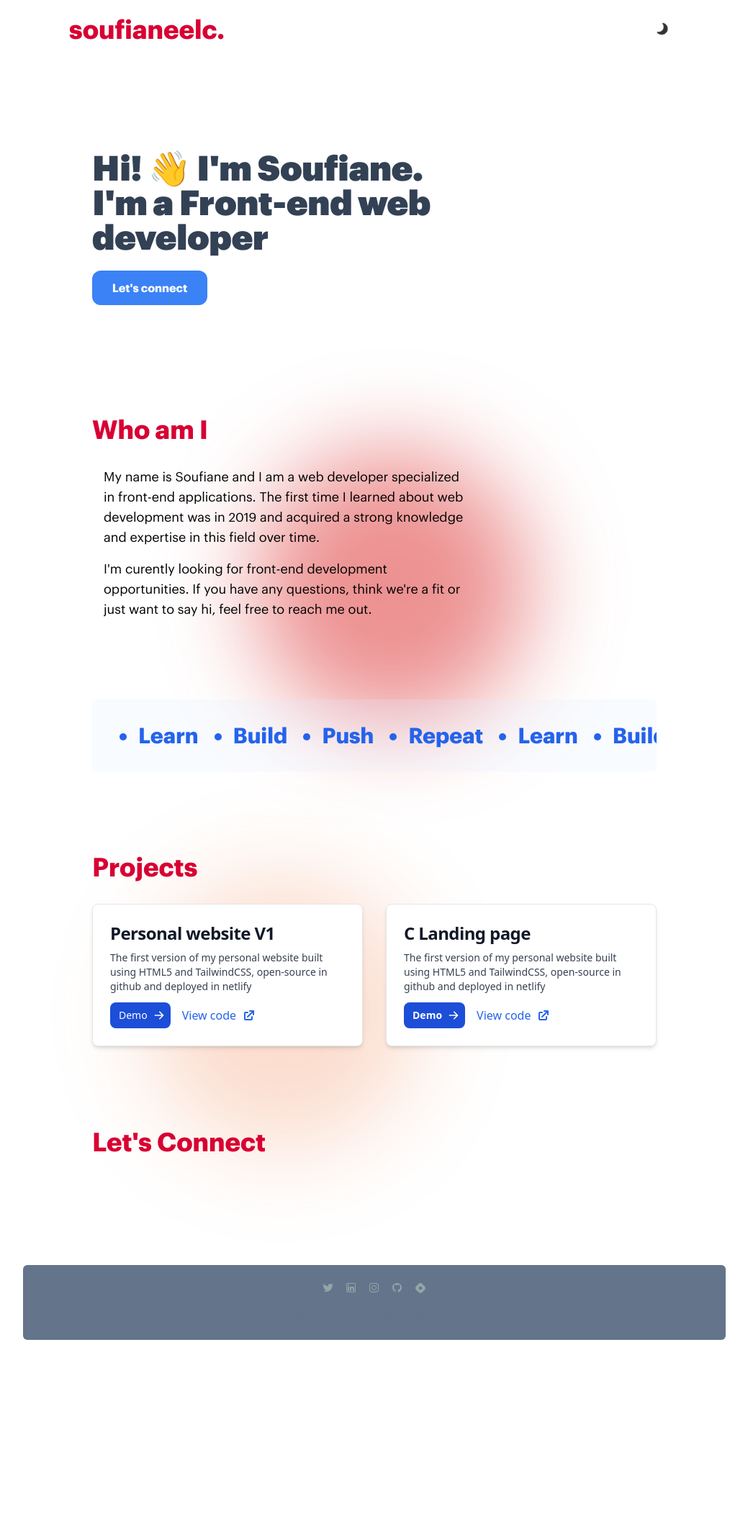
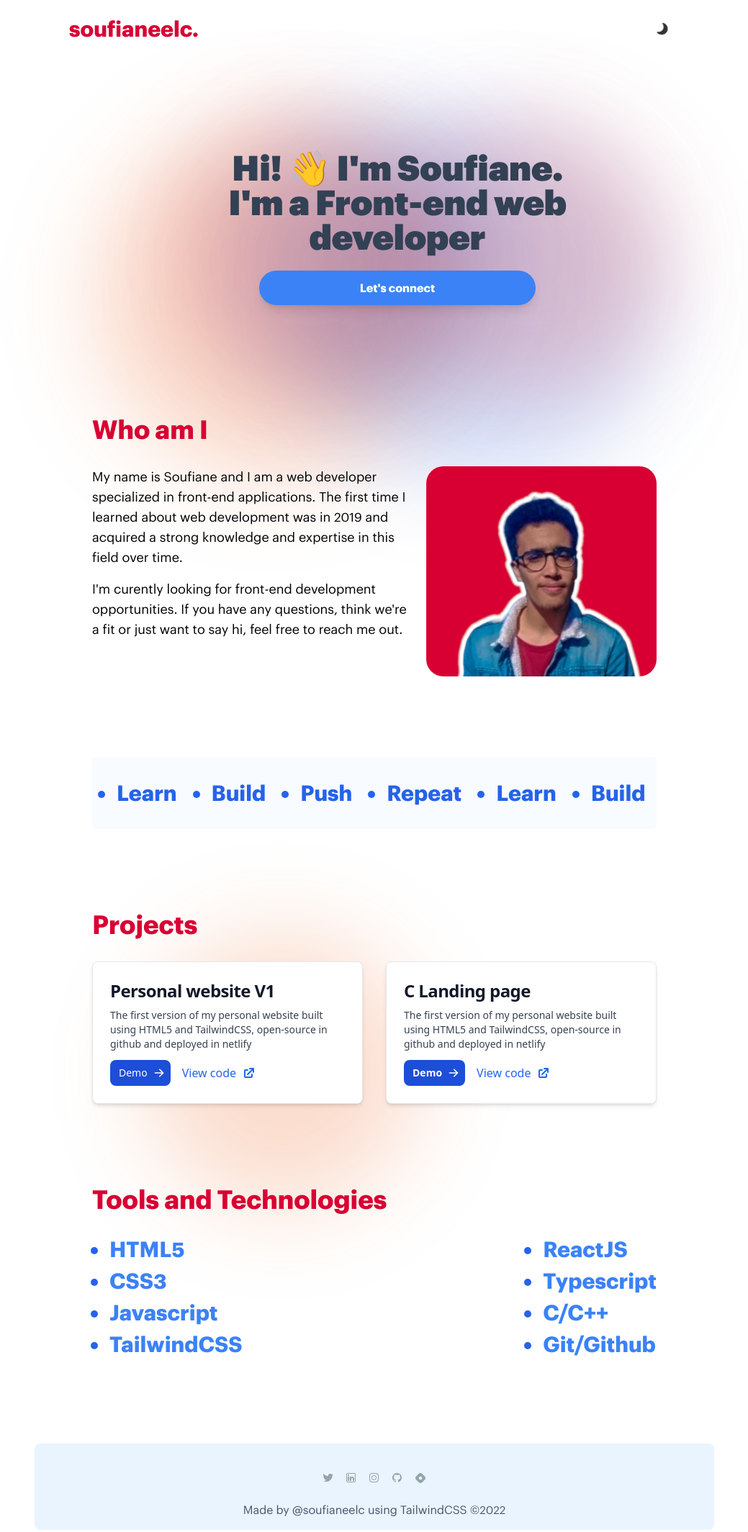
Before and after one commit to Soufianeelc/personal-website-v1, a website: page index.html in a window 1280 px wide. Shown: the whole page at 72% size, without its empty margins (120-1159 px from the left). Before the commit the page ends 1878 px from the top, so only its background shows below. Drawn offline with Linux system fonts and the light colour scheme; files whose address does not match are found by name.

Commit message:
feat: added gradient

```diff
--- a/index.html
+++ b/index.html
@@ -9,7 +9,7 @@
                                       specialized in front-end applications. The first time
                                       I learned about web development was in 2019 and acquired a strong
                                       knowledge and expertise in this field over time.">
-    <meta name="theme-color" content="#1bb566">
+    <meta name="theme-color" content="#D80033">
 
     <link rel="stylesheet" href="./styles/style.css">
     <link rel="stylesheet" href="./fonts.config.css">
@@ -24,16 +24,16 @@
 <body class="dark:bg-slate-900">
 
     <!--Navbar-->
-    <nav class="container mx-auto px-6 py-4 md:px-16 overflow-x-hidden">
+    <nav class="container mx-auto px-6 py-4 md:px-16">
         <div class="flex justify-between items-center">
+
             <!--Logo-->
-            <div class="pt-0">
-                <h2 class="font-graphikBold text-4xl text-darkRed">soufianeelc.</h2>
-            </div>
+            <h2 class="font-graphikBold text-3xl text-darkRed dark:text-white">soufianeelc.</h2>
 
-            <!--Dark mode switch-->
+
+            <!--Dark mode switcher-->
             <div id="switch-btn" class="theme-switch">
-                <img src="./img/halfmoon.png" class="w-[40px]" id="icon" alt="">
+                <img src="./img/halfmoon.png" class="w-[40px]" id="icon" alt="light/dark mode toggle button">
             </div>
         </div>
     </nav>
@@ -42,16 +42,38 @@
 
     <!-- Hero Section-->
     <section id="Hero">
-        <div class="container mx-auto flex px-6 md:space-x-16 md:px-24 my-16 mb-6 md:my-32 md:flex-row relative">
-            <!--Right Side -->
-            <div class="flex flex-col space-y-6">
+        <div
+            class="container mx-auto relative justify-start px-6 my-40 mb-6 md:space-x-16 md:px-24 md:my-32 md:flex-row md:justify-center relative">
+
+            <div>
+                <div
+                    class="bg-red-600 w-100 h-100 absolute -top-10 right-96 blur-3xl -z-10 overflow-hidden rounded-full bg-opacity-20">
+                </div>
+                <div
+                    class="bg-blue-600 w-[500px] h-[500px] absolute -top-10 left-96 blur-3xl -z-10 overflow-hidden rounded-full bg-opacity-20">
+                </div>
+                <div
+                    class="bg-orange-600 w-[500px] h-[500px] absolute -top-10 -left-100 blur-3xl -z-10 overflow-hidden rounded-full bg-opacity-20">
+                </div>
+                <div
+                    class="bg-red-600 w-96 h-96 absolute -top-10 right-20 blur-3xl -z-10 overflow-hidden rounded-full bg-opacity-20">
+                </div>
+                <div
+                    class="bg-blue-600 w-96 h-96 absolute -top-10 right-80 blur-3xl -z-10 overflow-hidden rounded-full bg-opacity-20">
+                </div>
+                <div
+                    class="bg-red-600 w-96 h-96 absolute -top-10 right-96 blur-3xl -z-10 overflow-hidden rounded-full bg-opacity-20">
+                </div>
+            </div>
+
+
+            <div class="flex flex-col space-y-6 md:items-center">
 
                 <!--Main Heading-->
                 <h1 class="main-heading">
-                    Hi! &#128075; I'm Soufiane. <br> I'm a Front-end web developer <br>
+                    Hi! &#128075; I'm Soufiane. <br>
+                    I'm a Front-end web <br> developer
                 </h1>
-
-                <!--Sub Heading-->
 
                 <!--Button-->
                 <a href="#contact" class="btn">Let's connect</a>
@@ -65,11 +87,10 @@
 
     <!-- About Me Section -->
     <section>
-        <div class="container mx-auto md:px-24 space-y-8 py-6  mt-16 px-2">
+        <div class="container mx-auto space-y-8 py-6 mt-16 px-2 md:px-24">
             <h1 class="section-title"> Who am I</h1>
 
-            <div class="flex flex-col px-4 space-y-4 md:space-y-0 md:flex-row">
-                <!--  -->
+            <div class="flex flex-col justify-between space-y-16 md:space-x-4 md:space-y-0 md:flex-row">
                 <!--Description-->
                 <div class="flex flex-col space-y-4 relative">
                     <p class="description-paragraph">
@@ -85,23 +106,21 @@
 
                     </p>
 
-                    <div class="bg-red-600 w-96 h-96 absolute -top-10 -right-20 blur-3xl -z-10 overflow-hidden rounded-full bg-opacity-50 ">
+                    <!-- red light spot -->
+                    <!-- <div
+                        class="bg-red-600 w-96 h-96 absolute -top-10 -right-20 blur-3xl -z-10 overflow-hidden rounded-full bg-opacity-50">
+                    </div> -->
                 </div>
 
+                <div class="hidden md:flex">
+                    <img src="./img/me.webp" class="max-w-sm w-64 lg:w-80 object-fit h-auto rounded-3xl"
+                        alt="soufiane's picture">
                 </div>
-
-
             </div>
 
         </div>
     </section>
 
-    <!--*****************************************************************************************-->
-
-    <!--Tech Stack-->
-
-
-    <!--******************************************************************************************-->
 
     <!-- Pattern design -->
     <section class="container mx-auto mt-16">
@@ -130,21 +149,23 @@
 
     </section>
 
-    <section id="">
+    <section id="projects section">
         <div class="container mx-auto md:px-24 space-y-8 py-6  mt-16 px-2">
             <h1 class="section-title">Projects</h1>
 
             <div class="flex flex-col items-center md:flex-row md:space-x-8 space-y-4 md:space-y-0 relative">
-
-
                 <div
-                    class="max-w-sm  p-6 bg-white border border-gray-200 rounded-lg shadow-md dark:bg-gray-800 dark:border-gray-700">
-                    <a href="#">
-                        <h5 class="mb-2 text-2xl font-bold tracking-tight text-gray-900 dark:text-white"> Personal website V1</h5>
-                    </a>
-                    <p class="mb-3 font-normal text-sm text-gray-700 dark:text-gray-400">The first version of my personal website built using HTML5 and TailwindCSS, open-source in github and deployed in netlify</p>
+                    class="max-w-sm p-6 bg-white border border-gray-200 rounded-lg shadow-md dark:bg-gray-800 dark:border-gray-700">
+                    <div>
+                        <h5 class="mb-2 text-2xl font-bold tracking-tight text-gray-900 dark:text-white"> Personal
+                            website V1 </h5>
+                    </div>
+                    <p class="mb-3 font-normal text-sm text-gray-700 dark:text-gray-400">
+                        The first version of my personal website built using HTML5 and TailwindCSS,
+                        open-source in github and deployed in netlify
+                    </p>
                     <div class="flex space-x-4">
-                        <a href="#"
+                        <a href="https://www.soufianeelc.tech"
                             class="inline-flex items-center px-3 py-2 text-sm font-medium text-center text-white bg-blue-700 rounded-lg hover:bg-blue-800 focus:ring-4 focus:outline-none focus:ring-blue-300 dark:bg-blue-600 dark:hover:bg-blue-700 dark:focus:ring-blue-800">
                             Demo
                             <svg aria-hidden="true" class="w-4 h-4 ml-2 -mr-1" fill="currentColor" viewBox="0 0 20 20"
@@ -156,16 +177,27 @@
                         </a>
                         <a href="#" class="flex items-center  justify-center text-blue-600 hover:underline">
                             View code
-                                <svg class="w-5 h-5 ml-2" fill="currentColor" viewBox="0 0 20 20" xmlns="http://www.w3.org/2000/svg"><path d="M11 3a1 1 0 100 2h2.586l-6.293 6.293a1 1 0 101.414 1.414L15 6.414V9a1 1 0 102 0V4a1 1 0 00-1-1h-5z"></path><path d="M5 5a2 2 0 00-2 2v8a2 2 0 002 2h8a2 2 0 002-2v-3a1 1 0 10-2 0v3H5V7h3a1 1 0 000-2H5z"></path></svg>
+                            <svg class="w-5 h-5 ml-2" fill="currentColor" viewBox="0 0 20 20"
+                                xmlns="http://www.w3.org/2000/svg">
+                                <path
+                                    d="M11 3a1 1 0 100 2h2.586l-6.293 6.293a1 1 0 101.414 1.414L15 6.414V9a1 1 0 102 0V4a1 1 0 00-1-1h-5z">
+                                </path>
+                                <path
+                                    d="M5 5a2 2 0 00-2 2v8a2 2 0 002 2h8a2 2 0 002-2v-3a1 1 0 10-2 0v3H5V7h3a1 1 0 000-2H5z">
+                                </path>
+                            </svg>
                         </a>
                     </div>
                 </div>
                 <div
                     class="max-w-sm  p-6 bg-white border border-gray-200 rounded-lg shadow-md dark:bg-gray-800 dark:border-gray-700">
                     <a href="#">
-                        <h5 class="mb-2 text-2xl font-bold tracking-tight text-gray-900 dark:text-white">C Landing page</h5>
+                        <h5 class="mb-2 text-2xl font-bold tracking-tight text-gray-900 dark:text-white">C Landing page
+                        </h5>
                     </a>
-                    <p class="mb-3 font-normal text-sm text-gray-700 dark:text-gray-400">The first version of my personal website built using HTML5 and TailwindCSS, open-source in github and deployed in netlify</p>
+                    <p class="mb-3 font-normal text-sm text-gray-700 dark:text-gray-400">The first version of my
+                        personal website built using HTML5 and TailwindCSS, open-source in github and deployed in
+                        netlify</p>
                     <div class="flex space-x-4">
                         <a href="#"
                             class="inline-flex items-center  px-3 py-2 text-sm font-bold text-center text-white bg-blue-700 rounded-lg hover:bg-blue-800 focus:ring-4 focus:outline-none focus:ring-blue-300 dark:bg-blue-600 dark:hover:bg-blue-700 dark:focus:ring-blue-800">
@@ -179,12 +211,21 @@
                         </a>
                         <a href="#" class="flex items-center  justify-center text-blue-600 hover:underline">
                             View code
-                                <svg class="w-5 h-5 ml-2" fill="currentColor" viewBox="0 0 20 20" xmlns="http://www.w3.org/2000/svg"><path d="M11 3a1 1 0 100 2h2.586l-6.293 6.293a1 1 0 101.414 1.414L15 6.414V9a1 1 0 102 0V4a1 1 0 00-1-1h-5z"></path><path d="M5 5a2 2 0 00-2 2v8a2 2 0 002 2h8a2 2 0 002-2v-3a1 1 0 10-2 0v3H5V7h3a1 1 0 000-2H5z"></path></svg>
+                            <svg class="w-5 h-5 ml-2" fill="currentColor" viewBox="0 0 20 20"
+                                xmlns="http://www.w3.org/2000/svg">
+                                <path
+                                    d="M11 3a1 1 0 100 2h2.586l-6.293 6.293a1 1 0 101.414 1.414L15 6.414V9a1 1 0 102 0V4a1 1 0 00-1-1h-5z">
+                                </path>
+                                <path
+                                    d="M5 5a2 2 0 00-2 2v8a2 2 0 002 2h8a2 2 0 002-2v-3a1 1 0 10-2 0v3H5V7h3a1 1 0 000-2H5z">
+                                </path>
+                            </svg>
                         </a>
                     </div>
                 </div>
 
-                <div class="bg-orange-600 w-96 h-96 absolute -top-10 left-10 blur-3xl -z-10 overflow-hidden rounded-full bg-opacity-20">
+                <div
+                    class="bg-orange-600 w-96 h-96 absolute -top-10 left-10 blur-3xl -z-10 overflow-hidden rounded-full bg-opacity-20">
                 </div>
             </div>
 
@@ -196,9 +237,25 @@
 
     <section id="contact">
         <div class="container mx-auto md:px-24 space-y-8 py-6  mt-16 px-2">
-            <h1 class="section-title">Let's Connect</h1>
+            <h1 class="section-title">Tools and Technologies</h1>
 
-            <div class="flex flex-col md:flex-row justify-between text-slate-700 px-4 dark:text-white">
+            <div class="flex justify-between  md:space-x-32">
+
+                <ul class="list-disc marker:text-blue-600 space-y-2 ml-6">
+                    <li class="tech-stack-item"> HTML5 </li>
+                    <li class="tech-stack-item"> CSS3 </li>
+                    <li class="tech-stack-item"> Javascript </li>
+                    <li class="tech-stack-item"> TailwindCSS </li>
+
+                </ul>
+
+                <ul class="list-disc marker:text-blue-600  space-y-2 list-outside ">
+                    <li class="tech-stack-item"> ReactJS </li>
+                    <li class="tech-stack-item"> Typescript </li>
+                    <li class="tech-stack-item"> C/C++ </li>
+                    <li class="tech-stack-item"> Git/Github </li>
+
+                </ul>
 
 
 
@@ -213,9 +270,9 @@
     <!--Footer-->
     <footer>
         <div
-            class="container flex justify-center items-center flex-col mx-auto px-6 py-6 mb-4 space-y-4 bg-slate-500 rounded-md text-slate-500 font-graphikRegular mt-6 md:mt-24 dark:text-white">
-
-            <div class="flex space-x-4 mx-4">
+            class="container mx-auto text-slate-600 font-graphikRegular mt-6 md:mt-24 dark:text-white">
+            <div class="mx-4 bg-opacity-20 bg-blue-300 flex justify-center items-center flex-col rounded-lg py-4 mb-4">
+                <div class="flex space-x-4 mx-2 px-6 py-6">
                     <div>
                         <a target="_blank" href="https://twitter.com/soufianeelc">
                             <img src="./img/social-icons/twitter.svg" alt="">
@@ -247,8 +304,10 @@
                     </div>
                 </div>
                 <p class="text-center"> Made by @soufianeelc using <a class="text-bold" href="http://tailwindcss.com"
-                    class="underline">TailwindCSS </a> &copy;<span id="current-year"></span>
+                        class="hover:underline">TailwindCSS </a> &copy;<span id="current-year"></span>
                 </p>
+            </div>
+
         </div>
 
     </footer>
--- a/input.css
+++ b/input.css
@@ -37,22 +37,20 @@ body{
     @apply font-graphikRegular text-lg hover:text-darkRed;
 }
 .main-heading{
-    @apply font-bold max-w-lg text-5xl md:text-5xl text-slate-700 font-graphikSuper dark:text-white;
+    @apply font-bold max-w-lg  text-5xl md:text-8xl md:text-center md:text-5xl text-slate-700 font-graphikSuper dark:text-white;
 }
-.sub-heading{
-    @apply font-graphikRegular text-darkBlue dark:text-gray-100;
-}
+
 .btn{
-    @apply flex p-3 w-40 bg-blue-500 font-graphikBold rounded-xl focus:ring focus:ring-2 focus:ring-blue-300 focus:ring-offset-2 dark:focus:ring-offset-slate-900 mt-4 justify-center text-white hover:bg-blue-300 hover:text-blue-600;
+    @apply flex p-3  mt-4 w-96 bg-blue-500 font-graphikBold rounded-full shadow-lg focus:ring focus:ring-4 focus:ring-blue-300 focus:ring-offset-2 dark:focus:ring-offset-slate-900 mt-4 justify-center text-white hover:bg-blue-300 hover:text-blue-600;
 }
 .description-paragraph{
-    @apply font-graphikRegular max-w-lg text-black dark:text-white text-sm lg:text-lg self-start m-0;
+    @apply font-graphikRegular max-w-2xl text-black dark:text-white text-sm lg:text-lg self-start m-0;
 }
 .section-title{
     @apply font-graphikBold text-4xl  space-y-6 px-0  text-darkRed dark:text-white;
 }
 .tech-stack-item{
-    @apply p-2 mx-1.5 my-1.5 w-fit  font-graphikBold text-white  bg-blue-500 rounded-xl;
+    @apply font-graphikBold text-blue-500 text-xl md:text-3xl dark:text-blue-300;
 }
 .item{
     @apply border-2 border-blue-400 bg-blue-400 text-white p-1 text-center text-sm rounded-md font-graphikRegular w-24;
@@ -106,5 +104,5 @@ body{
     }
 }
 .container #element {
-    animation: slide 5s linear infinite;
+    animation: slide 25s linear infinite;
 }
```
Also changed, not shown: img/2.svg (deleted), img/illustration.jpg (deleted), img/screenshot1.png (deleted), img/screenshot2.png (deleted), img/signature.svg (deleted), styles/style.css. Lines whose indentation alone changed are shown as unchanged.
